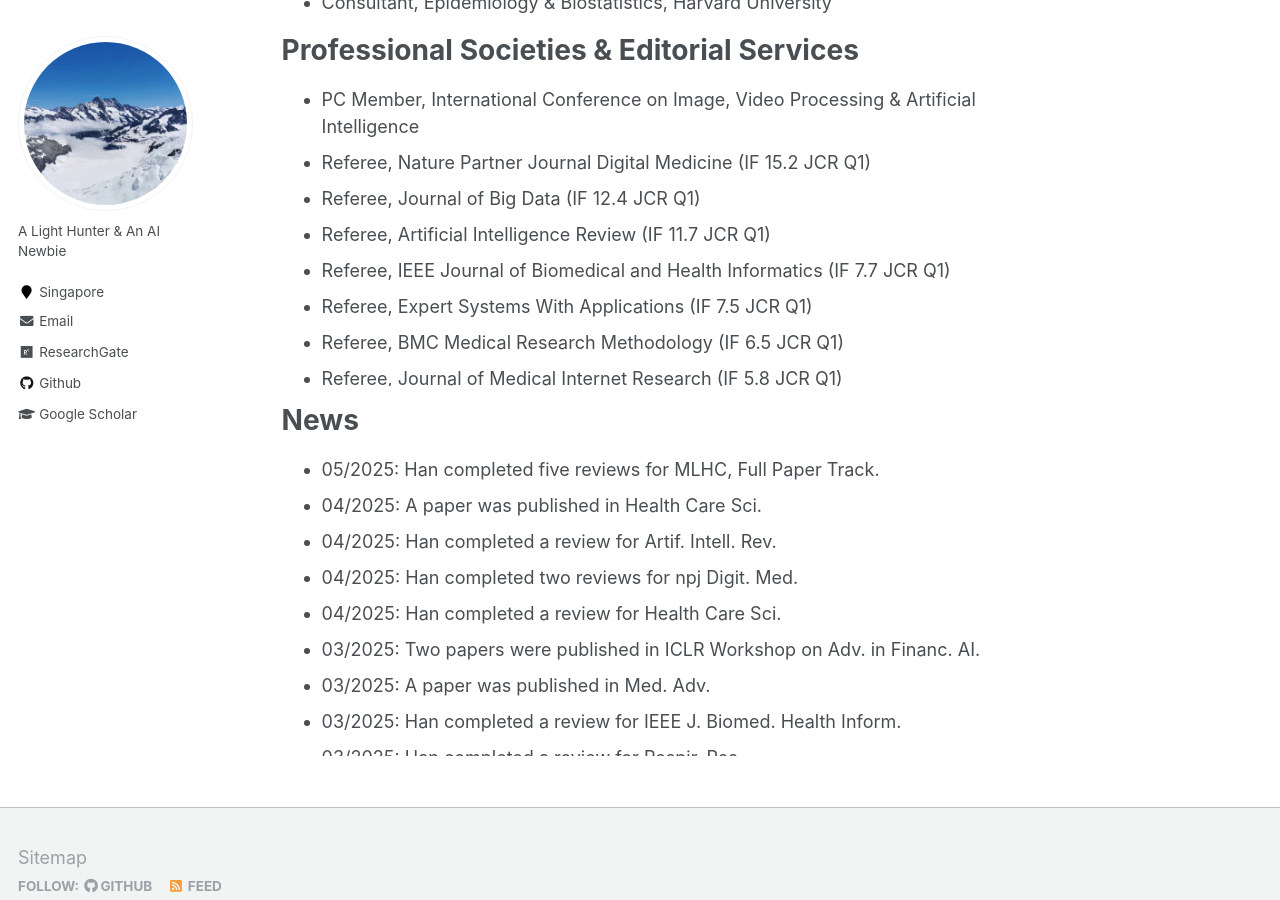
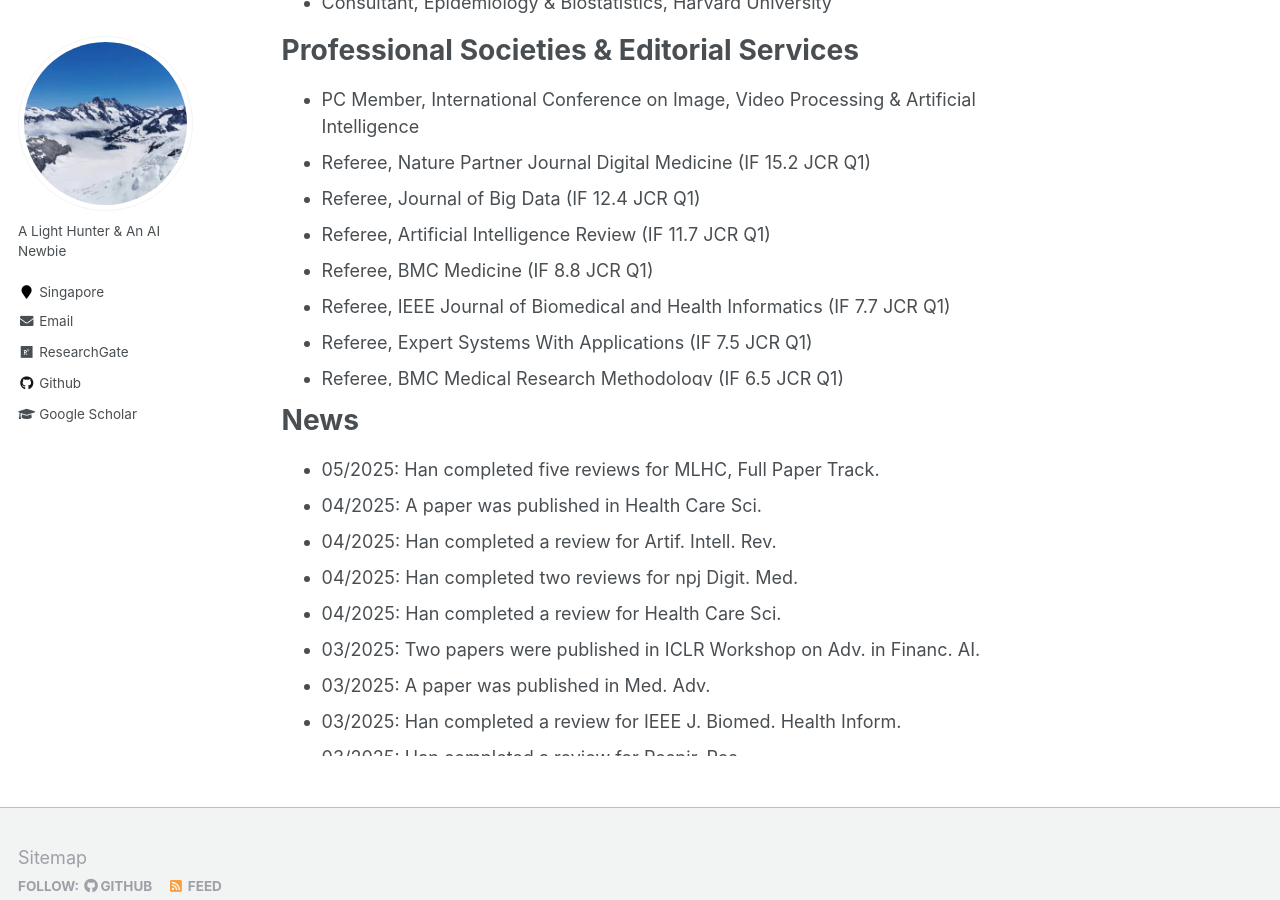
Before and after one commit to Han-Yuan-Med/Han-Yuan-Med.github.io, a Jekyll site: the page built from _pages/about.md, in a window 1280 px wide and 900 px high, scrolled down 905 px. Built offline with Jekyll 4.4.1, drawn with Linux system fonts in a browser that asks for light colours.

Commit message:
Update about.md

```diff
--- a/_pages/about.md
+++ b/_pages/about.md
@@ -27,6 +27,7 @@ Thank you for visiting my academic website. I invite you to explore the [publica
   <li>Referee, Nature Partner Journal Digital Medicine (IF 15.2 JCR Q1)</li>
   <li>Referee, Journal of Big Data (IF 12.4  JCR Q1)</li>
   <li>Referee, Artificial Intelligence Review (IF 11.7  JCR Q1)</li>
+  <li>Referee, BMC Medicine (IF 8.8  JCR Q1)</li>
   <li>Referee, IEEE Journal of Biomedical and Health Informatics (IF 7.7 JCR Q1)</li>
   <li>Referee, Expert Systems With Applications (IF 7.5 JCR Q1)</li>
   <li>Referee, BMC Medical Research Methodology (IF 6.5 JCR Q1)</li>
```
